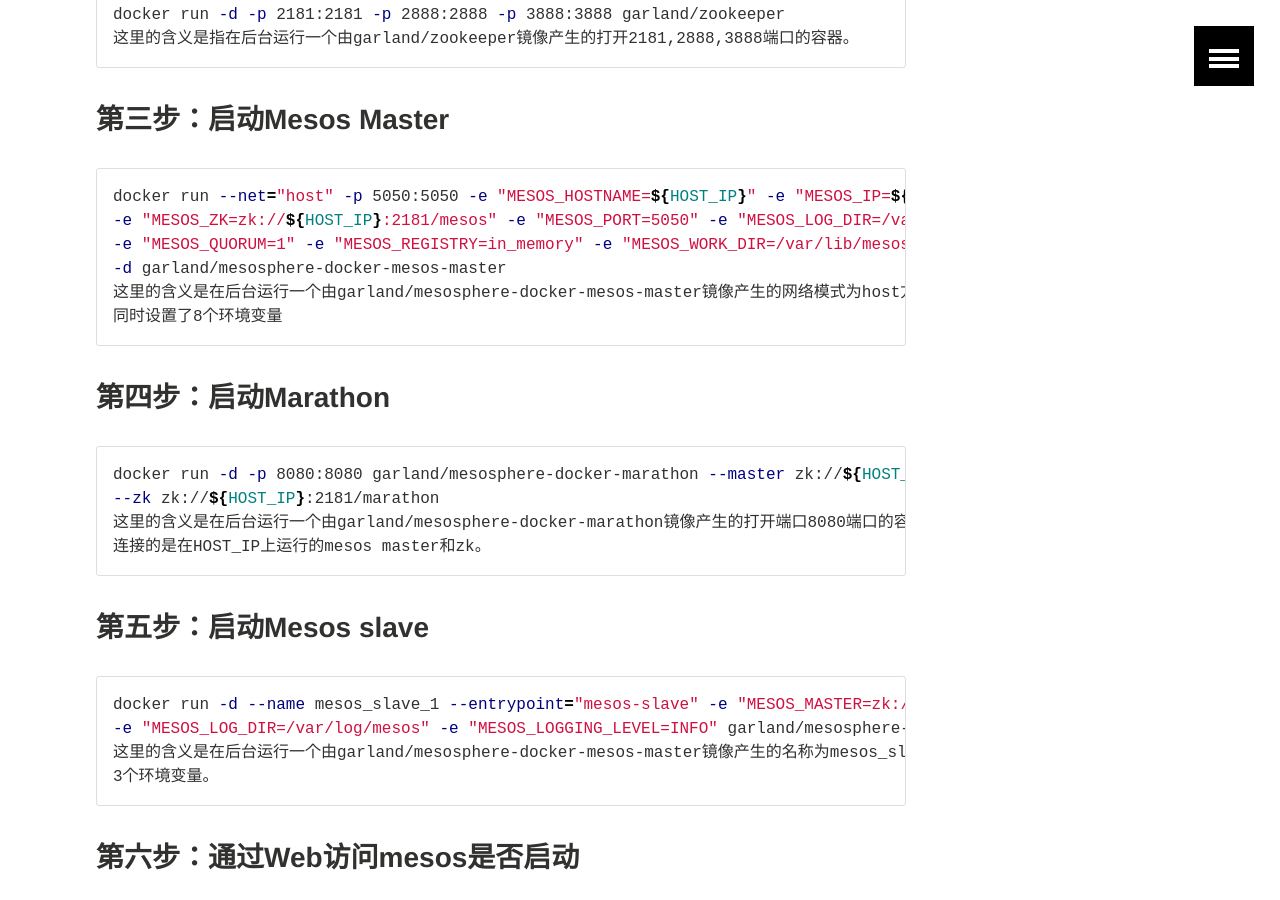
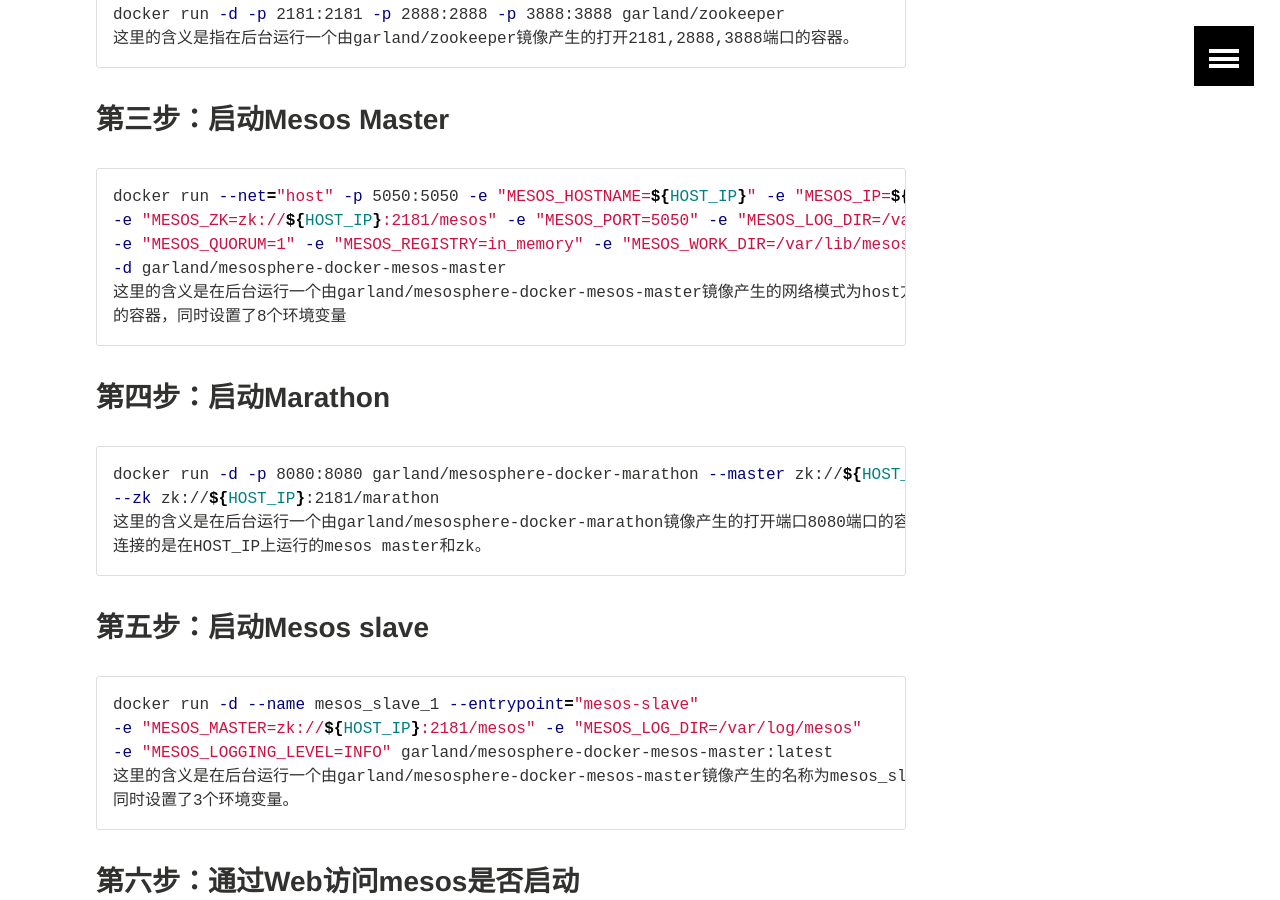
Before and after one commit to xialingsc/home, a Jekyll site: the page built from _posts/mesos/2015-09-02-How-to-deploy-Mesos-By-Docker-On-Mac-.md, in a window 1280 px wide and 900 px high, scrolled down 1066 px. Built offline with Jekyll 4.4.1, drawn with Linux system fonts in a browser that asks for light colours; comment, search, counter and statistics services are not loaded; some of the changed text lies outside the part shown.

Commit message:
release post

```diff
--- a/_posts/mesos/2015-09-02-How-to-deploy-Mesos-By-Docker-On-Mac-.md
+++ b/_posts/mesos/2015-09-02-How-to-deploy-Mesos-By-Docker-On-Mac-.md
@@ -45,8 +45,8 @@
 -e "MESOS_ZK=zk://${HOST_IP}:2181/mesos" -e "MESOS_PORT=5050" -e "MESOS_LOG_DIR=/var/log/mesos" \
 -e "MESOS_QUORUM=1" -e "MESOS_REGISTRY=in_memory" -e "MESOS_WORK_DIR=/var/lib/mesos" \
 -d garland/mesosphere-docker-mesos-master
-这里的含义是在后台运行一个由garland/mesosphere-docker-mesos-master镜像产生的网络模式为host方式的打开5050端口的容器，
-同时设置了8个环境变量
+这里的含义是在后台运行一个由garland/mesosphere-docker-mesos-master镜像产生的网络模式为host方式的打开5050端口
+的容器，同时设置了8个环境变量
 {% endraw %}
 {% endhighlight %}
 
@@ -65,10 +65,11 @@
 
 {% highlight bash %}
 {% raw %}
-docker run -d --name mesos_slave_1 --entrypoint="mesos-slave" -e "MESOS_MASTER=zk://${HOST_IP}:2181/mesos" \
--e "MESOS_LOG_DIR=/var/log/mesos" -e "MESOS_LOGGING_LEVEL=INFO" garland/mesosphere-docker-mesos-master:latest
-这里的含义是在后台运行一个由garland/mesosphere-docker-mesos-master镜像产生的名称为mesos_slave_1的容器，同时设置了
-3个环境变量。
+docker run -d --name mesos_slave_1 --entrypoint="mesos-slave"
+-e "MESOS_MASTER=zk://${HOST_IP}:2181/mesos" -e "MESOS_LOG_DIR=/var/log/mesos"
+-e "MESOS_LOGGING_LEVEL=INFO" garland/mesosphere-docker-mesos-master:latest
+这里的含义是在后台运行一个由garland/mesosphere-docker-mesos-master镜像产生的名称为mesos_slave_1的容器，
+同时设置了3个环境变量。
 {% endraw %}
 {% endhighlight %}
 
```
Also changed, not shown: other parts of _posts/mesos/2015-09-02-How-to-deploy-Mesos-By-Docker-On-Mac-.md (+2 -2 lines).
